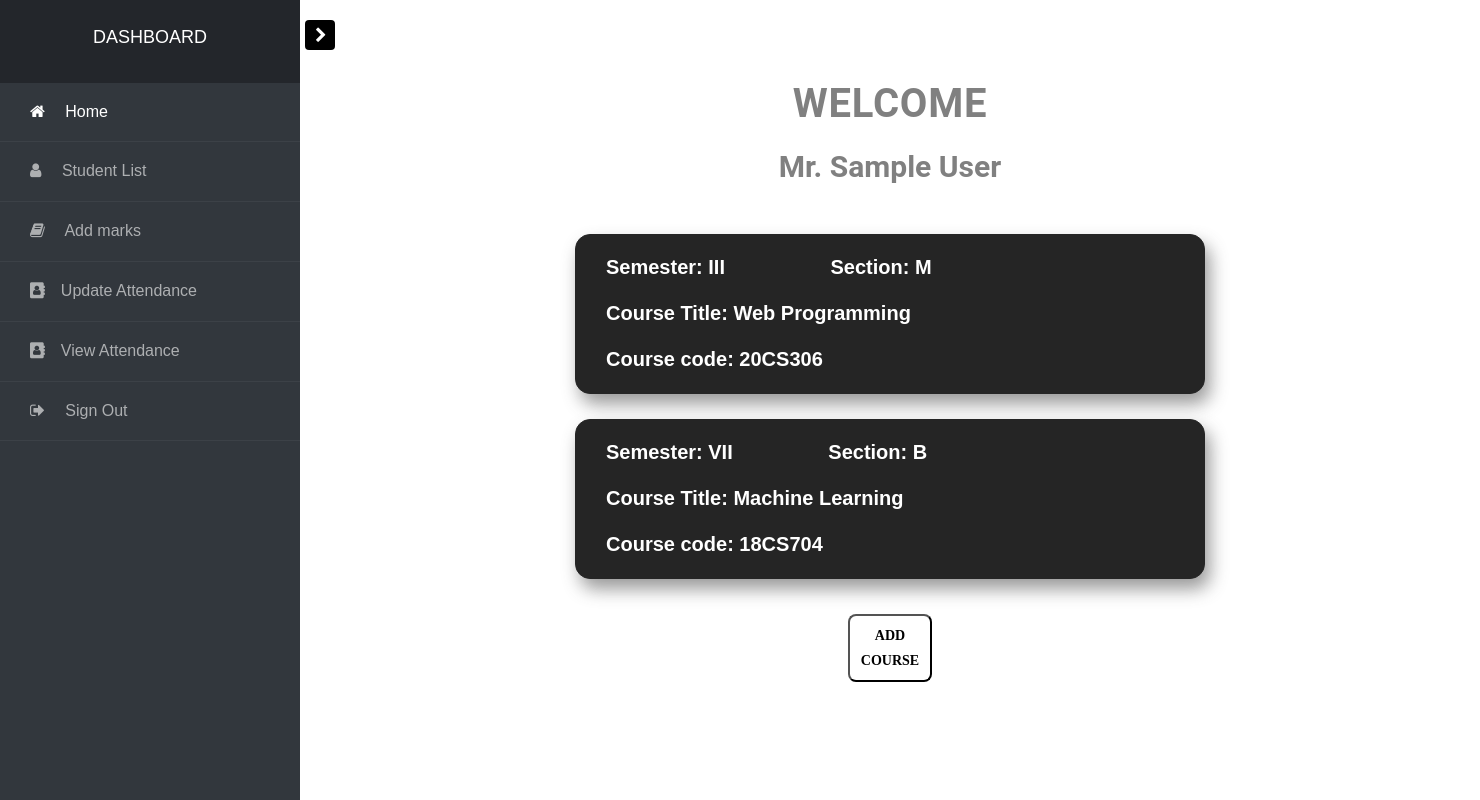
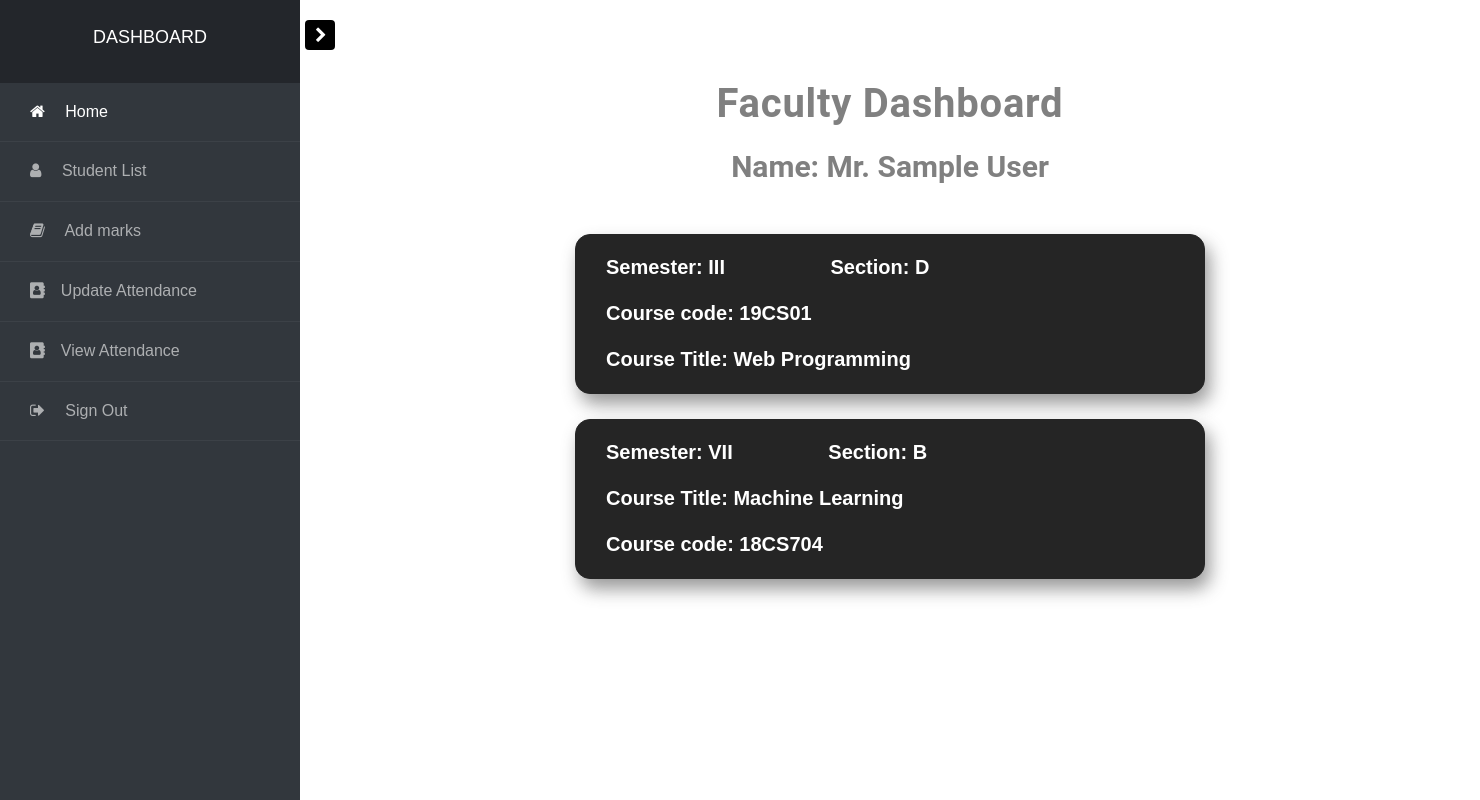
Before and after one commit to swathi-17/EduScholar, a PHP site: page /fwelcome.php in a window 1480 px wide. Shown: the part 90-890 px from the top of the page. Run offline with PHP 8.4, Linux system fonts and the light colour scheme; the visitor is signed in with stand-in values (Sample User, id 1); some libraries are stand-ins or nearby versions.

Commit message:
Second commit

```diff
--- a/fwelcome.php
+++ b/fwelcome.php
@@ -51,15 +51,15 @@
 
 <div id="content" class="p-4 p-md-5 pt-5">
     <div id="container">
-        <div id="wel">WELCOME</div>
-            <div id="name">Mr. <?php echo $_SESSION["name"]; ?> </div>
+        <div id="wel">Faculty Dashboard</div>
+            <div id="name">Name: Mr. <?php echo $_SESSION["name"]; ?> </div>
             <?php if($_SESSION["username"]=="faculty1") { ?>
             <div class="sub" onclick="f1()">
                 <p1>Semester: III
-                    <span style="padding-left: 100px ;">Section: M</span>
+                    <span style="padding-left: 100px ;">Section: D</span>
                 </p1>
+                <p2>Course code: 19CS01</p2>
                 <p2>Course Title: Web Programming</p2>
-                <p3>Course code: 20CS306</p3>
             </div>
         <?php }
         else { ?>
@@ -67,8 +67,8 @@
                 <p1>Semester: V
                     <span style="padding-left: 100px ;">Section: D</span>
                 </p1>
+                <p2>Course code: 19CS02</p2>
                 <p2>Course Title: Java Programming</p2>
-                <p3>Course code: 19CSE31</p3>
             </div>
         <?php } ?>
             <div class="sub">
@@ -78,9 +78,9 @@
                 <p2>Course Title: Machine Learning</p2>
                 <p3>Course code: 18CS704</p3>
             </div>
-            <div class="btn1p">
+            <!-- <div class="btn1p">
             <button class="button" onclick="myfunc1()">ADD COURSE</button>
-        </div>
+            </div> -->
     </div>
 </div>
     <!-- <div id="modal" class="modal">
--- a/welcome.php
+++ b/welcome.php
@@ -38,13 +38,15 @@
     <div class="container" data-aos="fade-up" data-aos-duration="800">
         <div class="heading">PROGRESS REPORT</div>
         <div class="det">
-        <div> <span>USN:</span>  <?php echo $usn; ?></div>
+            <div><span>USN:</span>  <?php echo $usn; ?></div>
             <div><span>Name:</span>  <?php echo $name; ?></div>
+            <div><span>Email:</span>  <?php echo $email; ?></div>
             <!-- <div>Course: Web programming</div> -->
         </div>
         <table class="table table-bordered">
             <thead class="thead-dark">
                 <tr>
+                <th style="width: 10%" scope="col">Course code</th>
                 <th style="width: 20%" scope="col">Course</th>
                 <th style="width: 12.5%" scope="col">CIE</th>
                 <th style="width: 12.5%" scope="col">SEE</th>
@@ -95,6 +97,7 @@
 
         echo "
                 <tr>
+                <td>19CS01</td>
                 <td>Web Programming</td>
                 <td id='cie'>$ciem</td>
                 <td id='see'>$seem</td>
@@ -102,6 +105,7 @@
                 <td>$cattended</td>
                 </tr>
                 <tr>
+                <td>19CS02</td>
                 <td>Java Programming</td>
                 <td id='cie'>$ciem2</td>
                 <td id='see'>$seem2</td>
```
Also changed, not shown: 1 other file.
